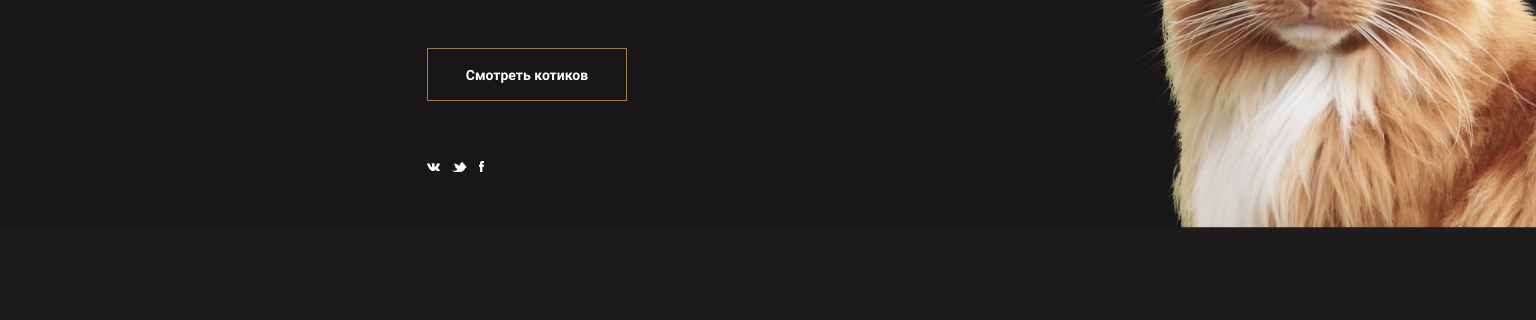
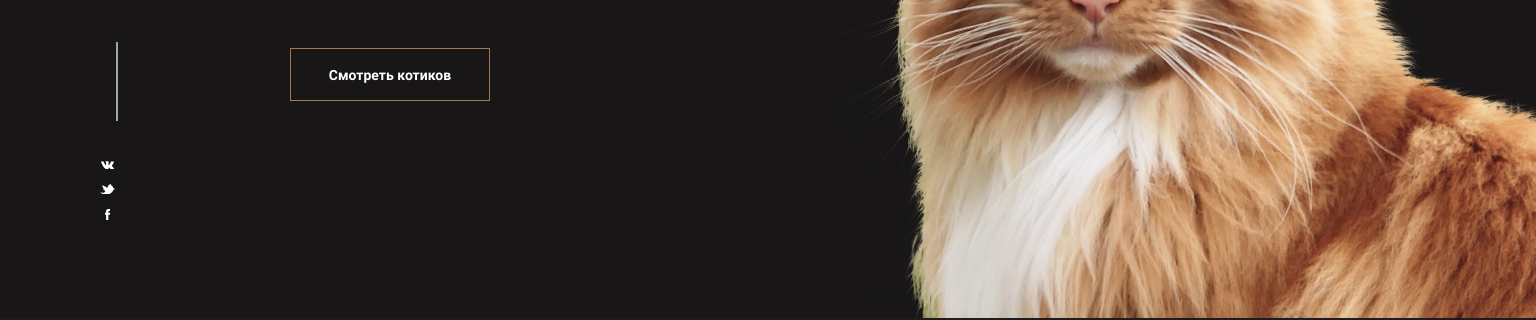
Before and after one commit to imbalaancing/maincoon-website, a plain HTML site: page index.html in a window 1536 px wide. Shown: the part 366-686 px from the top of the page. Drawn offline with Linux system fonts and the light colour scheme.

Commit message:
add header desktop version

```diff
--- a/main.scss
+++ b/main.scss
@@ -101,6 +101,13 @@ a {
   }
 }
 
+@media (min-width: 1366px) {
+  .header {
+    background-image: url("./img/header/header-cat-desktop.png");
+    height: 684px;
+  }
+}
+
 .container {
   width: 320px;
   position: relative;
@@ -114,6 +121,12 @@ a {
   }
 }
 
+@media (min-width: 1366px) {
+  .container {
+    width: 1366px;
+  }
+}
+
 .header__logo {
   margin-top: 27px;
   margin-bottom: 52px;
@@ -126,9 +139,9 @@ a {
   }
 }
 
-@media (min-width: 768px) {
+@media (min-width: 1366px) {
   .header__logo {
-    align-self: center;
+    align-self: end;
   }
 }
 
@@ -145,6 +158,13 @@ a {
     align-items: flex-start;
     align-self: flex-start;
     text-align: left;
+  }
+}
+
+@media (min-width: 1366px) {
+  .header__content {
+    width: 700px;
+    align-items: center;
   }
 }
 
@@ -219,6 +239,13 @@ a {
   }
 }
 
+@media (min-width: 1366px) {
+  .header__button {
+    margin-left: 0;
+    margin-right: 120px;
+  }
+}
+
 .header__social {
   display: none;
 }
@@ -230,13 +257,42 @@ a {
   }
 }
 
+@media (min-width: 1366px) {
+  .header__social {
+    margin-left: 0;
+    align-self: start;
+  }
+
+  .header__social::before {
+    content: "";
+    position: absolute;
+    border: 0.5px solid rgba(255, 255, 255, 0.61);
+    padding-top: 77px;
+    bottom: 19%;
+    margin-left: 16px;
+  }
+}
+
 .header__social-list {
   display: flex;
   align-items: center;
 }
 
+@media (min-width: 1366px) {
+  .header__social-list {
+    flex-direction: column;
+  }
+}
+
 .header__social-item {
   margin-right: 12px;
+}
+
+@media (min-width: 1366px) {
+  .header__social-item {
+    margin-right: 0;
+    margin-bottom: 15px;
+  }
 }
 
 .header__social-item:last-child {
```
Also changed, not shown: img/header/header-cat-desktop.png (added), main.css, 1 other file.
